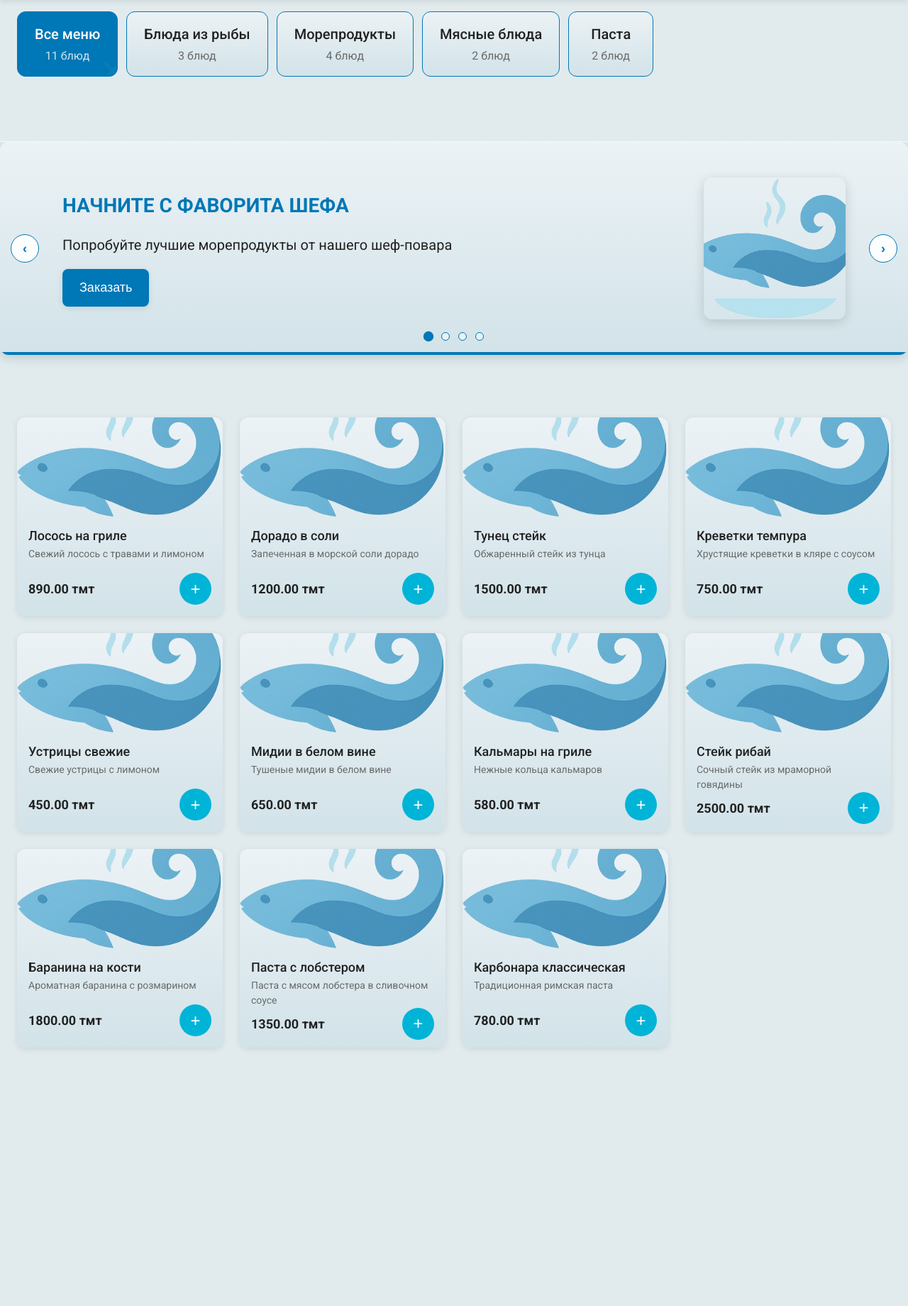
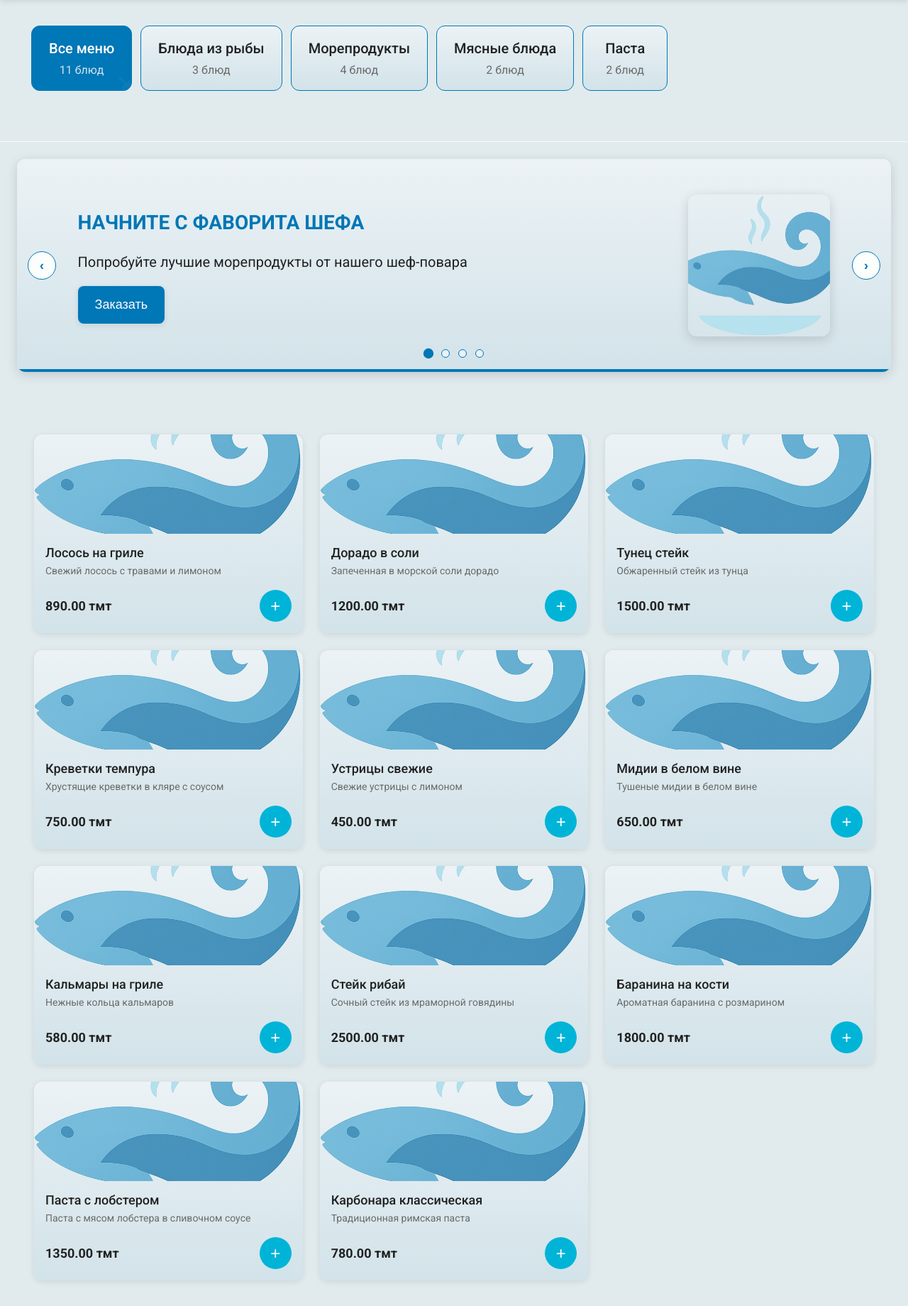
Before and after one commit to denidocc/deniz, a Flask app: page /client/ in a window 1280 px wide. Shown: the part 80-1920 px from the top of the page at 71% size. Run offline with Flask 3, Linux system fonts and the light colour scheme; data that the repository does not hold is empty; some libraries are stand-ins or nearby versions.

Commit message:
Update CSS styles for improved layout and spacing
- Added padding to the body element for better content spacing.
- Adjusted the categories menu with new margin settings for enhanced layout.
- Increased the minimum width of dish cards in the grid for improved display.

```diff
--- a/app/static/css/client/base.css
+++ b/app/static/css/client/base.css
@@ -263,6 +263,7 @@ body {
   flex: 1;
   background-color: var(--background);
   overflow-y: auto;
+  padding: var(--content-padding);
 }
 
 /* Cart Sidebar */
--- a/app/static/css/client/components.css
+++ b/app/static/css/client/components.css
@@ -2,7 +2,8 @@
 
 /* Categories Menu */
 .categories-menu {
-  padding: var(--gap-large);
+  margin-top: 20px;
+  margin-left: 20px;
   display: flex;
   flex-direction: column;
   gap: var(--gap-small);
--- a/app/static/css/client/menu.css
+++ b/app/static/css/client/menu.css
@@ -14,7 +14,7 @@
 /* Dish Cards Grid */
 .dishes-grid {
   display: grid;
-  grid-template-columns: repeat(auto-fill, minmax(260px, 1fr));
+  grid-template-columns: repeat(auto-fill, minmax(320px, 1fr));
   gap: var(--gap-large);
   padding: var(--gap-medium) 0;
 }
```
